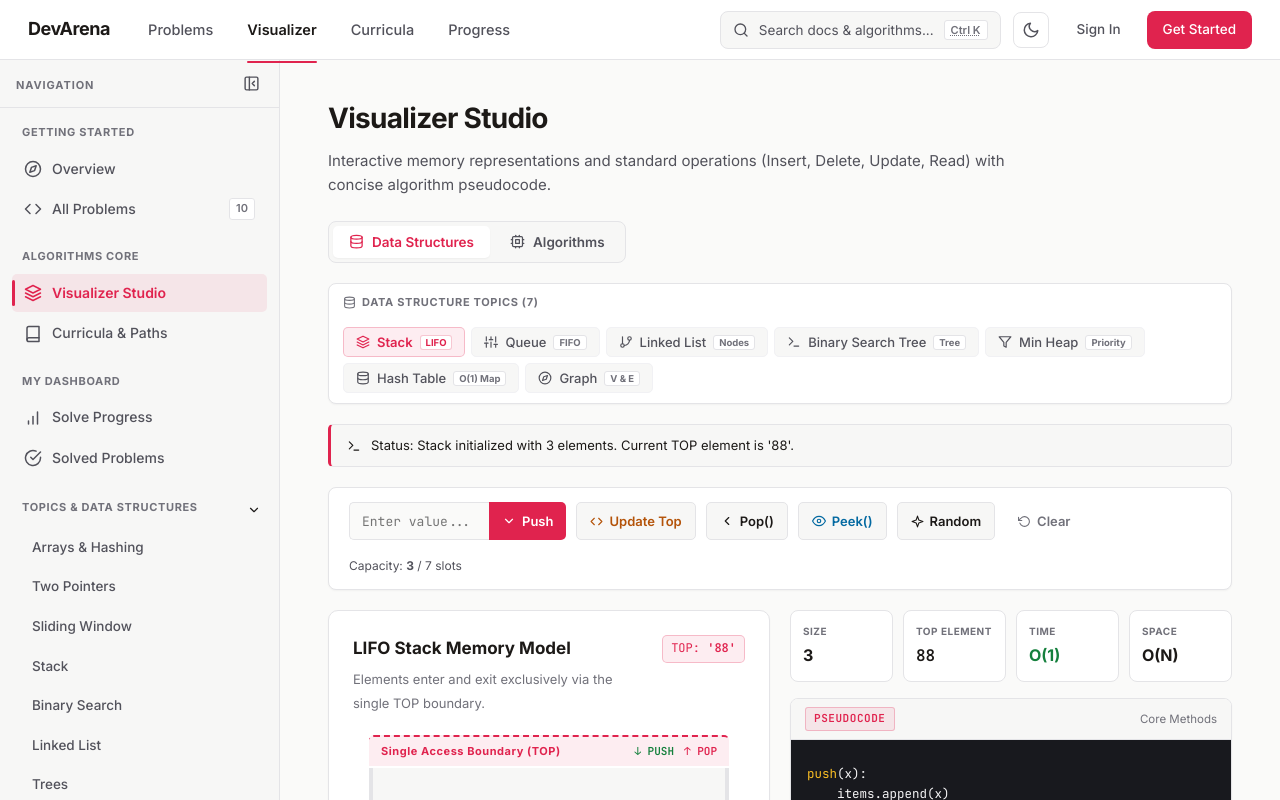
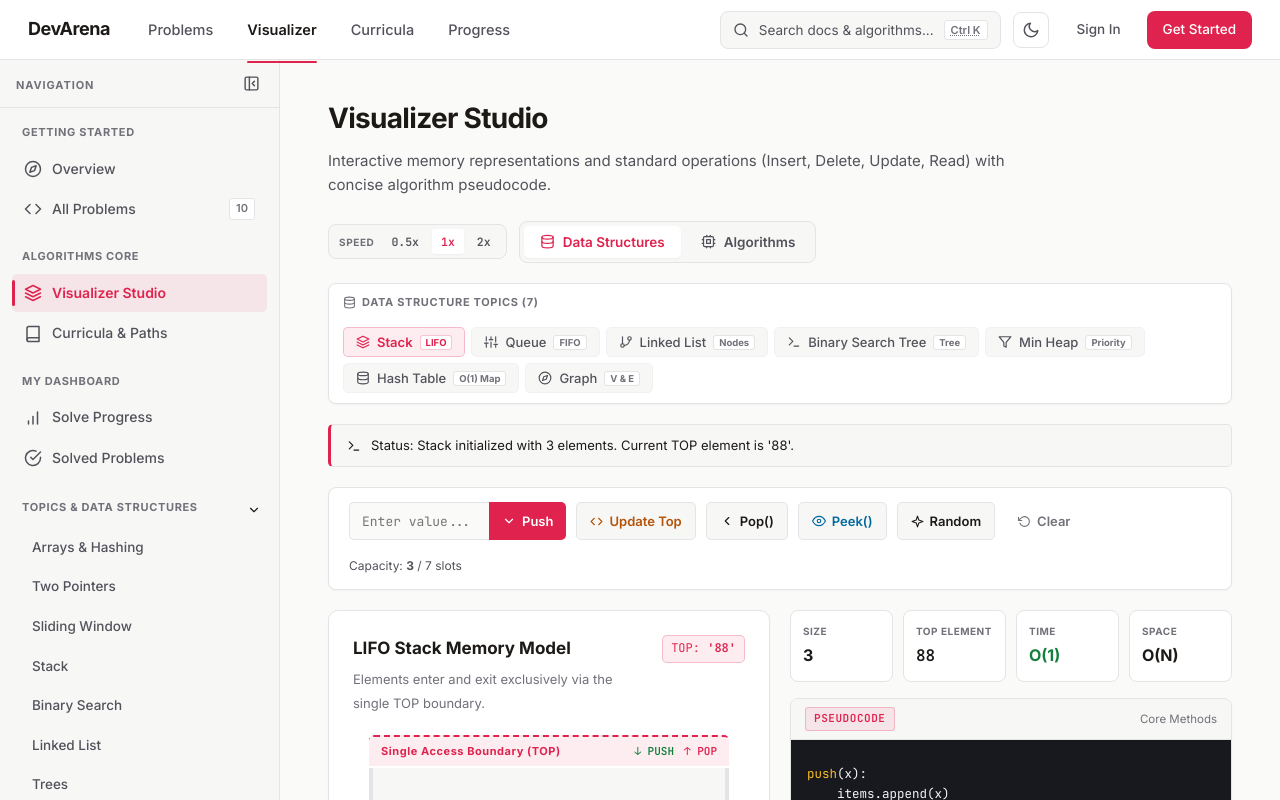
Before and after one commit to vuluongvu/devArenaFE, an Angular app: page /visualizer in a window 1280 px wide. Shown: the top 800 px of the page. Built offline with nearby package versions, Linux system fonts and the light colour scheme; sample sign-in values are in the browser's storage.

Commit message:
perf: add ngFor trackBy, spring cubic-bezier transitions, and live speed controls for smooth algorithm animations

```diff
--- a/src/app/pages/learn/learn.component.css
+++ b/src/app/pages/learn/learn.component.css
@@ -25,6 +25,50 @@
   font-size: 15px;
   line-height: 1.6;
   color: var(--color-text-secondary);
+}
+
+.header-controls-group {
+  display: flex;
+  align-items: center;
+  gap: 12px;
+  flex-wrap: wrap;
+}
+.speed-control-pill {
+  display: inline-flex;
+  align-items: center;
+  background-color: var(--color-sidebar);
+  border: 1px solid var(--color-border);
+  padding: 4px 6px 4px 10px;
+  border-radius: var(--radius-md);
+  gap: 4px;
+}
+.speed-label {
+  font-size: 10px;
+  font-weight: 700;
+  letter-spacing: 0.06em;
+  color: var(--color-text-muted);
+  margin-right: 4px;
+}
+.speed-btn {
+  padding: 5px 9px;
+  font-family: var(--font-mono);
+  font-size: 11.5px;
+  font-weight: 700;
+  color: var(--color-text-secondary);
+  border-radius: var(--radius-xs);
+  background: transparent;
+  border: none;
+  cursor: pointer;
+  transition: all 0.2s cubic-bezier(0.22, 1, 0.36, 1);
+}
+.speed-btn:hover {
+  color: var(--color-text-primary);
+  background-color: var(--color-surface-hover);
+}
+.speed-btn.active {
+  background-color: var(--color-surface);
+  color: var(--color-accent);
+  box-shadow: var(--shadow-sm);
 }
 
 .main-tab-toggle {
@@ -729,11 +773,12 @@
   stroke: var(--color-border);
   stroke-width: 2.5px;
   stroke-linecap: round;
-  transition: stroke 0.35s ease, stroke-width 0.35s ease;
+  transition: stroke 0.5s cubic-bezier(0.22, 1, 0.36, 1), stroke-width 0.5s cubic-bezier(0.22, 1, 0.36, 1), filter 0.5s ease;
 }
 .bst-edge-line.active-edge {
   stroke: var(--color-easy);
-  stroke-width: 3.5px;
+  stroke-width: 3.8px;
+  filter: drop-shadow(0 0 6px rgba(21, 128, 61, 0.45));
 }
 .bst-circle {
   position: absolute;
@@ -752,7 +797,15 @@
   font-weight: 700;
   color: var(--color-text-primary);
   box-shadow: var(--shadow-sm);
-  transition: all 0.3s ease;
+  will-change: transform, left, top, box-shadow;
+  transition:
+    left 0.55s cubic-bezier(0.22, 1, 0.36, 1),
+    top 0.55s cubic-bezier(0.22, 1, 0.36, 1),
+    transform 0.45s cubic-bezier(0.22, 1, 0.36, 1),
+    background-color 0.35s ease,
+    border-color 0.35s ease,
+    color 0.35s ease,
+    box-shadow 0.4s cubic-bezier(0.22, 1, 0.36, 1);
 }
 .bst-circle.is-deep {
   width: 38px;
@@ -766,21 +819,33 @@
 }
 .bst-circle.is-root {
   border-color: var(--color-accent);
-  box-shadow: 0 0 0 2px var(--color-accent-subtle);
+  box-shadow: 0 0 0 3px var(--color-accent-subtle);
 }
 .bst-circle.highlight {
   border-color: var(--color-medium);
   background-color: var(--color-surface-hover);
   color: var(--color-medium);
-  transform: translate(-50%, -50%) scale(1.12);
+  transform: translate(-50%, -50%) scale(1.15);
+  box-shadow: 0 0 0 4px rgba(217, 119, 6, 0.22);
 }
 .bst-circle.is-found,
 .bst-circle.is-new {
   border-color: var(--color-easy);
   background-color: var(--color-easy-bg);
   color: var(--color-easy);
-  transform: translate(-50%, -50%) scale(1.18);
-  box-shadow: 0 0 0 3px rgba(21, 128, 61, 0.25);
+  transform: translate(-50%, -50%) scale(1.2);
+  box-shadow: 0 0 0 5px rgba(21, 128, 61, 0.28);
+}
+
+@keyframes badgePop {
+  0% {
+    opacity: 0;
+    transform: translateY(6px) scale(0.85);
+  }
+  100% {
+    opacity: 1;
+    transform: translateY(0) scale(1);
+  }
 }
 
 /* Array & Pointers Display */
@@ -817,6 +882,7 @@
   padding: 2px 6px;
   border-radius: var(--radius-xs);
   color: #fff;
+  animation: badgePop 0.32s cubic-bezier(0.22, 1, 0.36, 1) forwards;
 }
 .ptr-left { background-color: var(--color-easy); }
 .ptr-mid { background-color: var(--color-info); }
@@ -834,33 +900,47 @@
   border: 2px solid var(--color-border);
   border-radius: var(--radius-md);
   color: var(--color-text-primary);
-  transition: all var(--transition-fast);
+  will-change: transform, opacity, border-color, background-color, box-shadow;
+  transition:
+    transform 0.45s cubic-bezier(0.22, 1, 0.36, 1),
+    opacity 0.45s cubic-bezier(0.22, 1, 0.36, 1),
+    background-color 0.35s ease,
+    border-color 0.35s ease,
+    color 0.35s ease,
+    box-shadow 0.4s cubic-bezier(0.22, 1, 0.36, 1);
 }
 .array-cell.is-left {
   border-color: var(--color-easy);
-  box-shadow: 0 0 0 2px rgba(21, 128, 61, 0.25);
+  transform: translateY(-4px) scale(1.06);
+  box-shadow: 0 6px 14px -4px rgba(21, 128, 61, 0.3), 0 0 0 2px rgba(21, 128, 61, 0.25);
 }
 .array-cell.is-right {
   border-color: var(--color-accent);
-  box-shadow: 0 0 0 2px rgba(224, 35, 78, 0.25);
+  transform: translateY(-4px) scale(1.06);
+  box-shadow: 0 6px 14px -4px rgba(224, 35, 78, 0.3), 0 0 0 2px rgba(224, 35, 78, 0.25);
 }
 .array-cell.is-mid {
   border-color: var(--color-info);
-  box-shadow: 0 0 0 2px rgba(3, 105, 161, 0.25);
+  transform: translateY(-5px) scale(1.08);
+  box-shadow: 0 6px 14px -4px rgba(3, 105, 161, 0.32), 0 0 0 2px rgba(3, 105, 161, 0.25);
 }
 .array-cell.is-match {
   border-color: var(--color-easy);
   background-color: var(--color-easy-bg);
   color: var(--color-easy);
-  transform: scale(1.1);
+  transform: translateY(-5px) scale(1.12);
+  box-shadow: 0 8px 18px -4px rgba(21, 128, 61, 0.35);
 }
 .array-cell.is-pruned {
   opacity: 0.25;
+  transform: scale(0.92);
   background-color: var(--color-sidebar);
 }
 .array-cell.is-matched, .array-cell.is-in-window {
   background-color: var(--color-surface-hover);
   border-color: var(--color-accent);
+  transform: translateY(-3px);
+  box-shadow: 0 4px 12px -2px rgba(224, 35, 78, 0.18);
 }
 .pointer-bottom-index {
   font-family: var(--font-mono);
@@ -1085,15 +1165,25 @@
   background-color: var(--color-surface);
   border: 2px solid var(--color-border);
   border-radius: var(--radius-sm) var(--radius-sm) 3px 3px;
-  transition: height 0.35s ease, background-color 0.25s ease, border-color 0.25s ease;
+  will-change: height, transform, background-color, border-color, box-shadow;
+  transition:
+    height 0.55s cubic-bezier(0.22, 1, 0.36, 1),
+    transform 0.45s cubic-bezier(0.22, 1, 0.36, 1),
+    background-color 0.35s ease,
+    border-color 0.35s ease,
+    box-shadow 0.4s cubic-bezier(0.22, 1, 0.36, 1);
 }
 .sort-bar-pill.is-comparing {
   border-color: var(--color-info);
   background-color: rgba(3, 105, 161, 0.22);
+  transform: translateY(-6px) scaleX(1.06);
+  box-shadow: 0 8px 16px -4px rgba(3, 105, 161, 0.32);
 }
 .sort-bar-pill.is-pivot {
   border-color: var(--color-accent);
   background-color: var(--color-accent-subtle);
+  transform: translateY(-6px) scaleX(1.06);
+  box-shadow: 0 8px 16px -4px rgba(224, 35, 78, 0.32);
 }
 .sort-bar-pill.is-sorted {
   border-color: var(--color-easy);
--- a/src/app/pages/learn/learn.component.html
+++ b/src/app/pages/learn/learn.component.html
@@ -11,7 +11,36 @@
         </p>
       </div>
 
-      <!-- Segmented Button: Data Structures vs Algorithms -->
+      <!-- Right Controls: Speed Switcher + Segmented Category Switcher -->
+      <div class="header-controls-group">
+        <div class="speed-control-pill" title="Animation Playback Speed">
+          <span class="speed-label">SPEED</span>
+          <button
+            type="button"
+            class="speed-btn"
+            [class.active]="speedMode === 'slow'"
+            (click)="setSpeedMode('slow')"
+          >
+            0.5x
+          </button>
+          <button
+            type="button"
+            class="speed-btn"
+            [class.active]="speedMode === 'normal'"
+            (click)="setSpeedMode('normal')"
+          >
+            1x
+          </button>
+          <button
+            type="button"
+            class="speed-btn"
+            [class.active]="speedMode === 'fast'"
+            (click)="setSpeedMode('fast')"
+          >
+            2x
+          </button>
+        </div>
+
         <div class="main-tab-toggle" role="tablist" aria-label="Visualizer Category Switcher">
           <button
             type="button"
@@ -31,6 +60,7 @@
             <app-icon name="cpu" [size]="15"></app-icon>
             <span>Algorithms</span>
           </button>
+        </div>
       </div>
     </header>
 
@@ -739,7 +769,7 @@
           <div class="bst-tree-container">
             <svg class="bst-edges-svg" viewBox="0 0 800 380" preserveAspectRatio="none">
               <line
-                *ngFor="let edge of bstEdges"
+                *ngFor="let edge of bstEdges; trackBy: trackById"
                 [attr.x1]="edge.x1"
                 [attr.y1]="edge.y1"
                 [attr.x2]="edge.x2"
@@ -750,7 +780,7 @@
             </svg>
 
             <div
-              *ngFor="let node of bstNodes"
+              *ngFor="let node of bstNodes; trackBy: trackByNodeVal"
               class="bst-circle"
               [class.is-root]="node.isRoot"
               [class.is-deep]="node.level === 3"
@@ -872,7 +902,7 @@
           <div class="bst-tree-container heap-tree-box">
             <svg class="bst-edges-svg" viewBox="0 0 800 300" preserveAspectRatio="none">
               <line
-                *ngFor="let edge of heapEdges"
+                *ngFor="let edge of heapEdges; trackBy: trackById"
                 [attr.x1]="edge.x1"
                 [attr.y1]="edge.y1"
                 [attr.x2]="edge.x2"
@@ -883,7 +913,7 @@
             </svg>
 
             <div
-              *ngFor="let node of heapNodes"
+              *ngFor="let node of heapNodes; trackBy: trackByIndex"
               class="bst-circle"
               [class.is-root]="node.isRoot"
               [class.is-deep]="node.level >= 3"
@@ -1165,7 +1195,7 @@
           <div class="bst-tree-container graph-canvas-box">
             <svg class="bst-edges-svg" viewBox="0 0 800 320" preserveAspectRatio="none">
               <line
-                *ngFor="let edge of graphEdges"
+                *ngFor="let edge of graphEdges; trackBy: trackById"
                 [attr.x1]="edge.x1"
                 [attr.y1]="edge.y1"
                 [attr.x2]="edge.x2"
@@ -1177,7 +1207,7 @@
 
             <button
               type="button"
-              *ngFor="let v of graphVertices"
+              *ngFor="let v of graphVertices; trackBy: trackById"
               class="bst-circle graph-vertex-btn"
               [class.is-root]="graphSelectedNode === v.id"
               [class.is-found]="graphHighlightedNodes.has(v.id)"
@@ -1292,7 +1322,7 @@
           </div>
 
           <div class="array-visual-row">
-            <div *ngFor="let val of bsArray; let i = index" class="array-cell-unit">
+            <div *ngFor="let val of bsArray; let i = index; trackBy: trackByIndex" class="array-cell-unit">
               <div class="pointer-top-indicator">
                 <span *ngIf="i === bsLeft" class="ptr-badge ptr-left">L ({{ i }})</span>
                 <span *ngIf="i === bsMid" class="ptr-badge ptr-mid">MID ({{ i }})</span>
@@ -1396,7 +1426,7 @@
 
           <div class="two-pointers-display">
             <div class="pointers-row">
-              <div *ngFor="let char of tpArray; let i = index" class="pointer-cell-wrap">
+              <div *ngFor="let char of tpArray; let i = index; trackBy: trackByIndex" class="pointer-cell-wrap">
                 <div class="pointer-top-indicator">
                   <span *ngIf="i === tpLeft" class="ptr-badge ptr-left">L ({{ i }})</span>
                   <span *ngIf="i === tpRight" class="ptr-badge ptr-right">R ({{ i }})</span>
@@ -1497,7 +1527,7 @@
 
           <div class="two-pointers-display">
             <div class="pointers-row">
-              <div *ngFor="let num of swArray; let i = index" class="pointer-cell-wrap">
+              <div *ngFor="let num of swArray; let i = index; trackBy: trackByIndex" class="pointer-cell-wrap">
                 <div class="pointer-top-indicator">
                   <span *ngIf="i >= swStart && i < swStart + swWindowSize" class="ptr-badge ptr-mid">WINDOW</span>
                 </div>
@@ -1598,7 +1628,7 @@
           </div>
 
           <div class="sort-bars-stage">
-            <div *ngFor="let val of bsortArray; let idx = index" class="sort-bar-column">
+            <div *ngFor="let val of bsortArray; let idx = index; trackBy: trackByIndex" class="sort-bar-column">
               <span class="sort-bar-val">{{ val }}</span>
               <div
                 class="sort-bar-pill"
@@ -1694,7 +1724,7 @@
           </div>
 
           <div class="sort-bars-stage">
-            <div *ngFor="let val of qsortArray; let idx = index" class="sort-bar-column">
+            <div *ngFor="let val of qsortArray; let idx = index; trackBy: trackByIndex" class="sort-bar-column">
               <div class="pointer-top-indicator">
                 <span *ngIf="!qsortDone && idx === qsortPivotIdx" class="ptr-badge ptr-right">PIVOT</span>
                 <span *ngIf="!qsortDone && idx === qsortJ && idx !== qsortPivotIdx" class="ptr-badge ptr-mid">j</span>
@@ -1807,7 +1837,7 @@
           <div class="bst-tree-container graph-canvas-box">
             <svg class="bst-edges-svg" viewBox="0 0 800 320" preserveAspectRatio="none">
               <line
-                *ngFor="let edge of graphEdges"
+                *ngFor="let edge of graphEdges; trackBy: trackById"
                 [attr.x1]="edge.x1"
                 [attr.y1]="edge.y1"
                 [attr.x2]="edge.x2"
@@ -1818,7 +1848,7 @@
             </svg>
 
             <div
-              *ngFor="let v of graphVertices"
+              *ngFor="let v of graphVertices; trackBy: trackById"
               class="bst-circle"
               [class.is-root]="bfsCurrent === v.id"
               [class.highlight]="bfsQueue.includes(v.id) && bfsCurrent !== v.id"
@@ -1933,7 +1963,7 @@
           <div class="bst-tree-container graph-canvas-box">
             <svg class="bst-edges-svg" viewBox="0 0 800 320" preserveAspectRatio="none">
               <line
-                *ngFor="let edge of graphEdges"
+                *ngFor="let edge of graphEdges; trackBy: trackById"
                 [attr.x1]="edge.x1"
                 [attr.y1]="edge.y1"
                 [attr.x2]="edge.x2"
@@ -1944,7 +1974,7 @@
             </svg>
 
             <div
-              *ngFor="let v of graphVertices"
+              *ngFor="let v of graphVertices; trackBy: trackById"
               class="bst-circle"
               [class.is-root]="dfsCurrent === v.id"
               [class.highlight]="dfsStack.includes(v.id) && dfsCurrent !== v.id"
@@ -2047,7 +2077,7 @@
           </div>
 
           <div class="array-visual-row">
-            <div *ngFor="let val of dpTable; let idx = index" class="array-cell-unit">
+            <div *ngFor="let val of dpTable; let idx = index; trackBy: trackByIndex" class="array-cell-unit">
               <div class="pointer-top-indicator">
                 <span *ngIf="!dpDone && idx === dpCurrIdx" class="ptr-badge ptr-right">i ({{ idx }})</span>
                 <span *ngIf="!dpDone && idx === dpCurrIdx - 1" class="ptr-badge ptr-left">i - 1</span>
--- a/src/app/pages/learn/learn.component.ts
+++ b/src/app/pages/learn/learn.component.ts
@@ -157,6 +157,62 @@ export class LearnComponent implements OnInit, OnDestroy {
   activeMainTab: 'visualizer' | 'curricula' = 'visualizer';
   activeCategory: VisualizerCategory = 'data-structures';
   activeTopic: TopicId = 'stack';
+  speedMode: 'slow' | 'normal' | 'fast' = 'normal';
+
+  get stepDelayMs(): number {
+    if (this.speedMode === 'slow') return 2100;
+    if (this.speedMode === 'fast') return 750;
+    return 1350;
+  }
+
+  get bstDelayMs(): number {
+    if (this.speedMode === 'slow') return 1150;
+    if (this.speedMode === 'fast') return 480;
+    return 800;
+  }
+
+  setSpeedMode(mode: 'slow' | 'normal' | 'fast'): void {
+    this.speedMode = mode;
+    // Live-adjust any active auto-run interval without resetting progress
+    if (this.bsAutoRunning) {
+      this.stopAutoBinarySearch();
+      this.toggleAutoBinarySearch();
+    } else if (this.tpAutoRunning) {
+      this.stopAutoTwoPointers();
+      this.toggleAutoTwoPointers();
+    } else if (this.swAutoRunning) {
+      this.stopAutoSlidingWindow();
+      this.toggleAutoSlidingWindow();
+    } else if (this.bsortAutoRunning) {
+      this.stopAutoBubbleSort();
+      this.toggleAutoBubbleSort();
+    } else if (this.qsortAutoRunning) {
+      this.stopAutoQuickSort();
+      this.toggleAutoQuickSort();
+    } else if (this.bfsAutoRunning) {
+      this.stopAutoBFS();
+      this.toggleAutoBFS();
+    } else if (this.dfsAutoRunning) {
+      this.stopAutoDFS();
+      this.toggleAutoDFS();
+    } else if (this.dpAutoRunning) {
+      this.stopAutoDP();
+      this.toggleAutoDP();
+    }
+  }
+
+  // Angular ngFor TrackBy helpers for 60fps DOM reuse & smooth CSS transitions
+  trackByIndex(index: number): number {
+    return index;
+  }
+
+  trackById(_: number, item: { id: string | number }): string | number {
+    return item.id;
+  }
+
+  trackByNodeVal(_: number, node: BSTNodeVisual): number {
+    return node.val;
+  }
 
   // BST state & animation trackers
   bstActiveEdges = new Set<string>();
@@ -850,7 +906,7 @@ export class LearnComponent implements OnInit, OnDestroy {
           this.rebuildBSTVisuals();
         }, 2800);
       }
-    }, 850);
+    }, this.bstDelayMs);
   }
 
   insertRandomBST(): void {
@@ -944,7 +1000,7 @@ export class LearnComponent implements OnInit, OnDestroy {
           this.rebuildBSTVisuals();
         }, 3000);
       }
-    }, 850);
+    }, this.bstDelayMs);
   }
 
   resetBST(): void {
@@ -1410,7 +1466,7 @@ export class LearnComponent implements OnInit, OnDestroy {
             this.stopAutoBinarySearch();
           }
         }
-      }, 1600);
+      }, this.stepDelayMs);
     }
   }
 
@@ -1479,7 +1535,7 @@ export class LearnComponent implements OnInit, OnDestroy {
             this.stopAutoTwoPointers();
           }
         }
-      }, 1600);
+      }, this.stepDelayMs);
     }
   }
 
@@ -1548,7 +1604,7 @@ export class LearnComponent implements OnInit, OnDestroy {
             this.stopAutoSlidingWindow();
           }
         }
-      }, 1600);
+      }, this.stepDelayMs);
     }
   }
 
@@ -1610,7 +1666,7 @@ export class LearnComponent implements OnInit, OnDestroy {
             this.stopAutoBubbleSort();
           }
         }
-      }, 1400);
+      }, this.stepDelayMs);
     }
   }
 
@@ -1770,7 +1826,7 @@ export class LearnComponent implements OnInit, OnDestroy {
             this.stopAutoQuickSort();
           }
         }
-      }, 1500);
+      }, this.stepDelayMs);
     }
   }
 
@@ -1891,7 +1947,7 @@ export class LearnComponent implements OnInit, OnDestroy {
             this.stopAutoBFS();
           }
         }
-      }, 1500);
+      }, this.stepDelayMs);
     }
   }
 
@@ -2002,7 +2058,7 @@ export class LearnComponent implements OnInit, OnDestroy {
             this.stopAutoDFS();
           }
         }
-      }, 1500);
+      }, this.stepDelayMs);
     }
   }
 
@@ -2063,7 +2119,7 @@ export class LearnComponent implements OnInit, OnDestroy {
             this.stopAutoDP();
           }
         }
-      }, 1500);
+      }, this.stepDelayMs);
     }
   }
 
```
Lines whose indentation alone changed are shown as unchanged.
